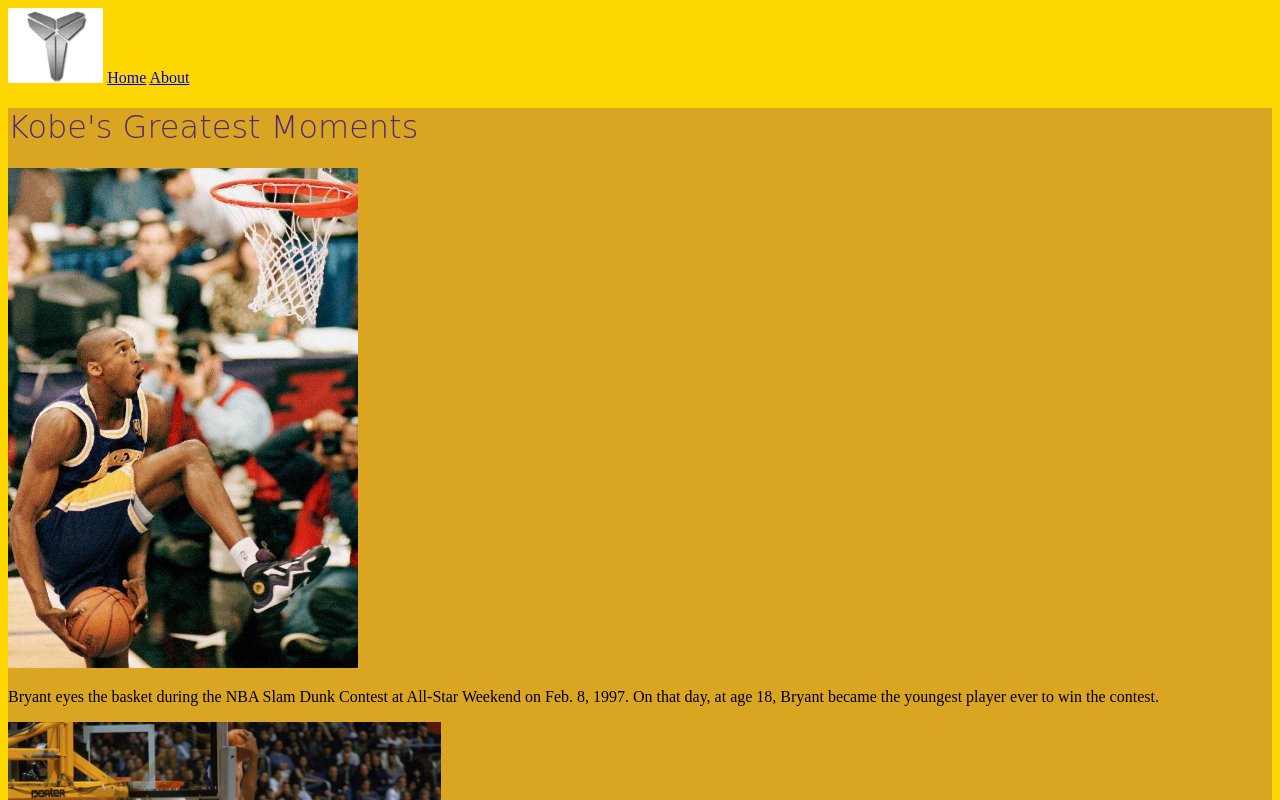
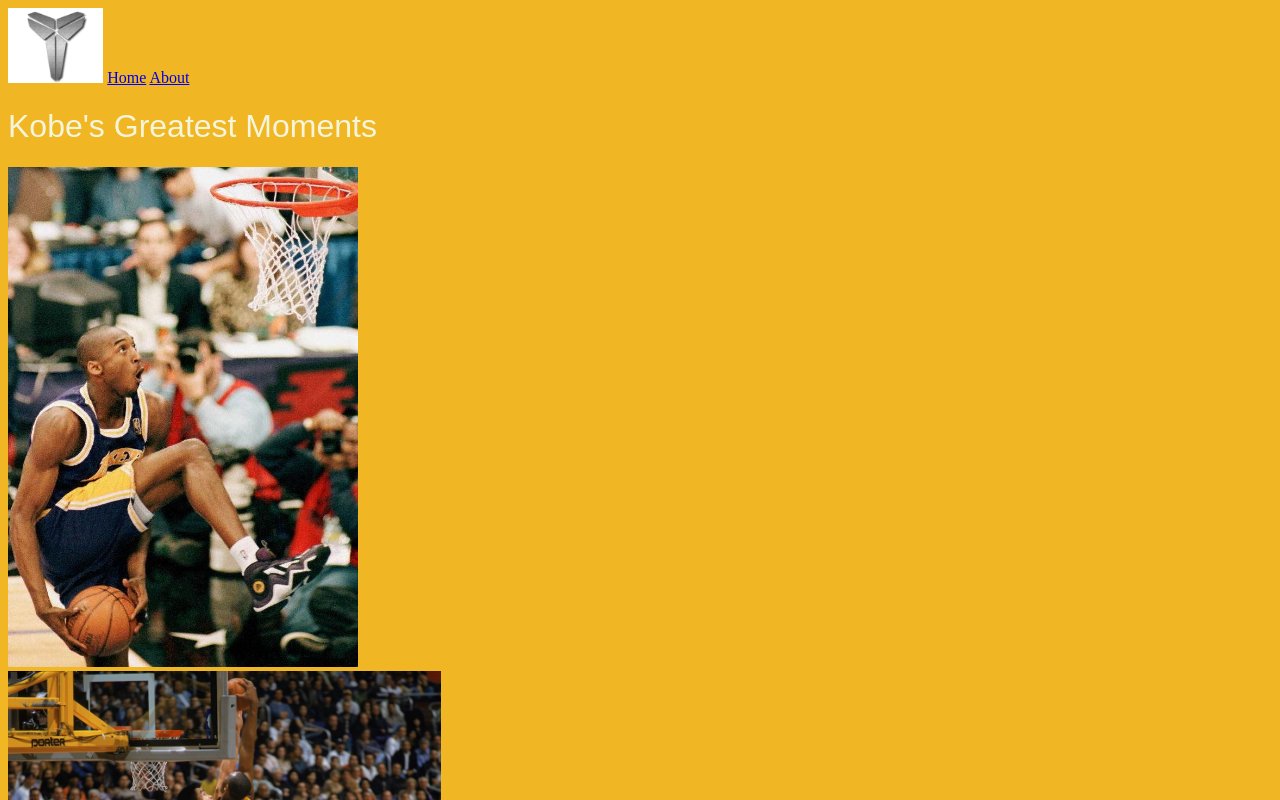
Before and after one commit to dwoodar8/assignment2, a plain HTML site: page pics.html in a window 1280 px wide. Shown: the top 800 px of the page. Drawn offline with Linux system fonts and the light colour scheme.

Commit message:
more styles

```diff
--- a/css/styles.css
+++ b/css/styles.css
@@ -1,7 +1,7 @@
 h1,
 h2 {
-    color: #4d2a7c;
-    font-family: cursive;
+    color: rgba(138, 43, 226, 0.91);
+    font-family:fantasy;
     font-weight: 100;
     font-size: 100
 
@@ -9,21 +9,41 @@ h2 {
 
 }
 
+p{
+   color: grey;
+    font-family: cursive;
+    font-weight:0;
+    font-size: 0
 
-
-body{
-    background-color: gold
-}
-
-main{
-  background-color: goldenrod
 
 
 }
 
+body{
+    background-color: #f0b623
+}
+
+main{
+  background-color: #f0b623
+
+}
+
+a:hover {
+
+    color:#c5c0d0
+
+}
+
+h1, p {
+
+    color: beige
+}
 
 
+nav ul li a {
 
+    color: beige
+}
 
-.somename{color: brown}
+.somename{color:rebeccapurple}
 .beep{color: blueviolet}
```
Also changed, not shown: features.html (+2 -2 lines), index.html (+2 -2 lines).
